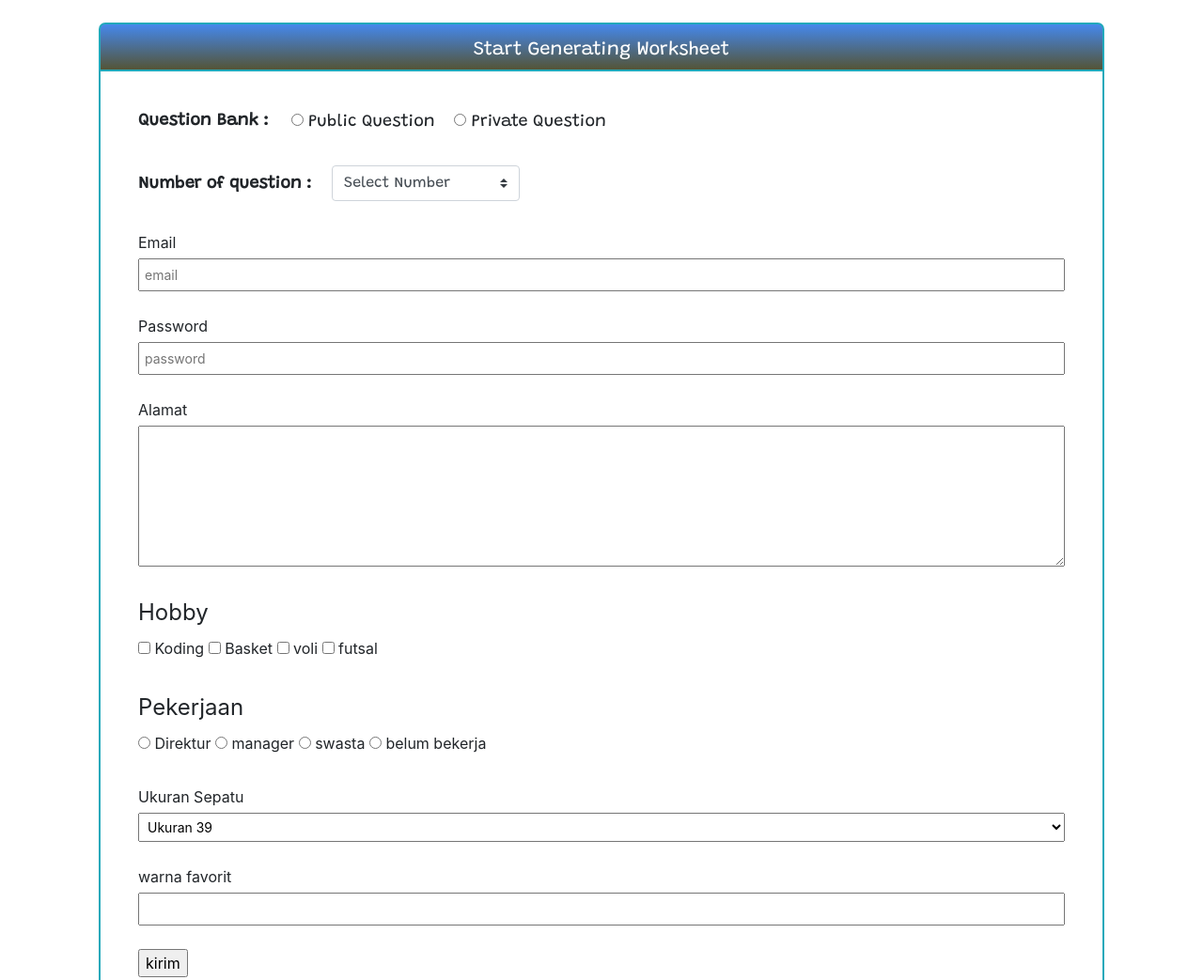
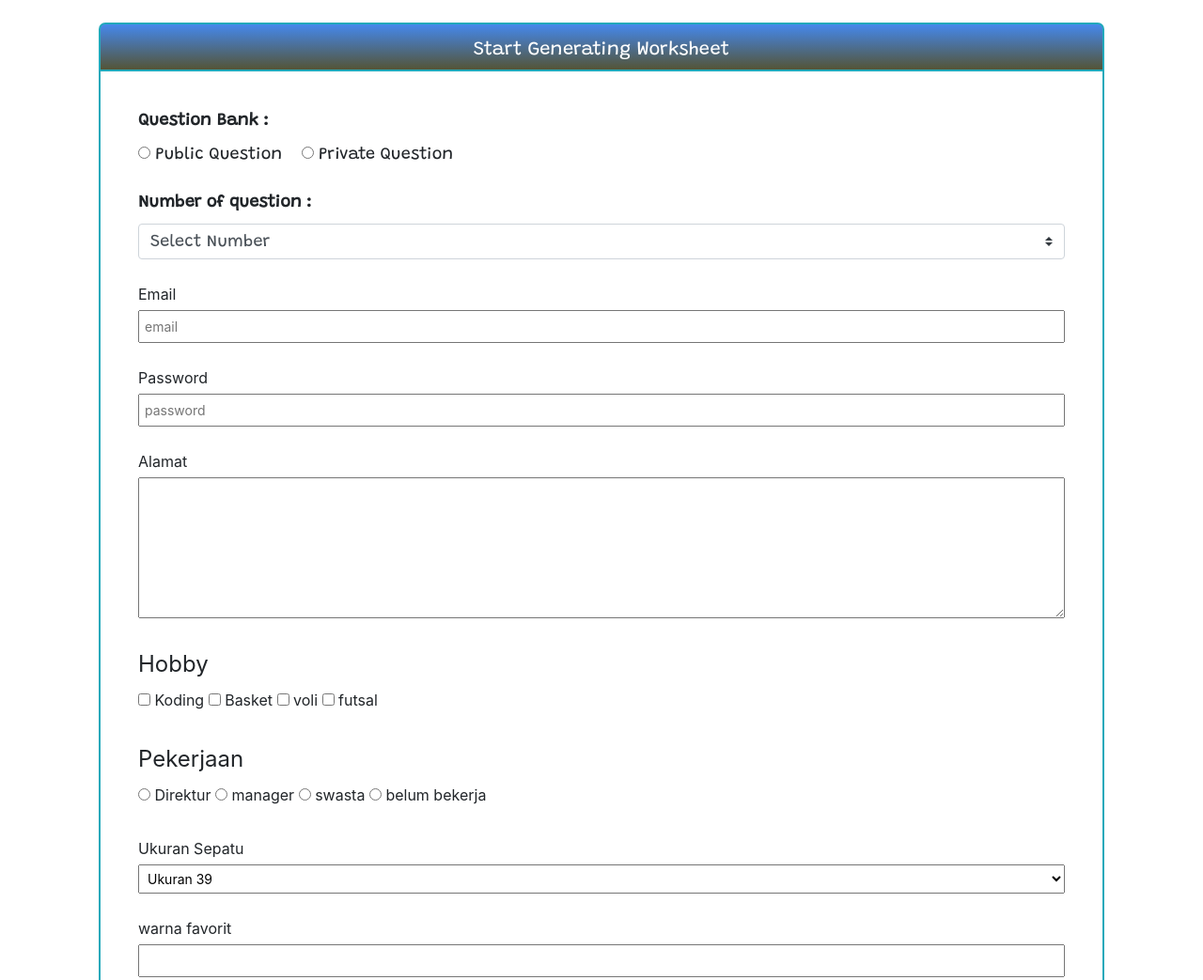
Before and after one commit to divitegar/Smartjen-test, a plain HTML site: page index.html in a window 1280 px wide. Shown: the top 1043 px of the page at 94% size. Drawn offline with Linux system fonts and the light colour scheme.

Commit message:
refactor size input

```diff
--- a/css/form.css
+++ b/css/form.css
@@ -1,10 +1,5 @@
 .form-style  {
     display: block;
-    margin-bottom: 25px;
-}
-
-.form-style-inline  {
-    display: inline-block;
     margin-bottom: 25px;
 }
 
--- a/index.html
+++ b/index.html
@@ -25,9 +25,9 @@
             <!-- content -->
             <form action="#" method="GET">
 
-                <div class="input-group mb-4">
+                <div class="form-style mb-3">
                     <div class="font-family-custom font-weight-bold">Question Bank : </div>
-                    <div class="custom-control custom-checkbox">
+                    <div class="custom-control custom-checkbox pl-0 pt-2">
                         <label class="font-family-custom pr-3">
                              <input type="radio" value="public_question" name="bank"> Public Question
                         </label>
@@ -37,10 +37,9 @@
                     </div>
                 </div>
 
-            <div class="input-group mb-4">
+            <div class="form-style">
                 <div class="font-family-custom font-weight-bold">Number of question :
-                    <label class="font-family-custom pl-3">
-                        <select name="cars" class="custom-select form-control" style="width: 200px">
+                        <select name="cars" class="custom-select mt-2">
                           <option selected>Select Number</option>
                           <option value="1">1</option>
                           <option value="2">2</option>
@@ -51,7 +50,6 @@
                           <option value="7">7</option>
                           <option value="8">8</option>
                         </select>
-                    </label>
                 </div>
             </div>
 
```
